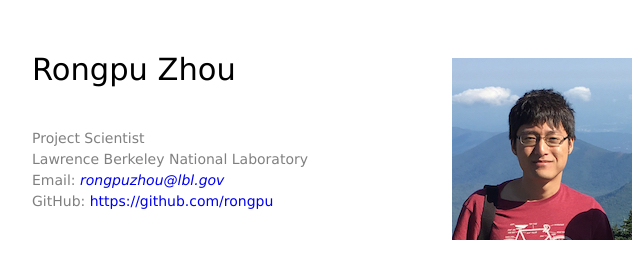
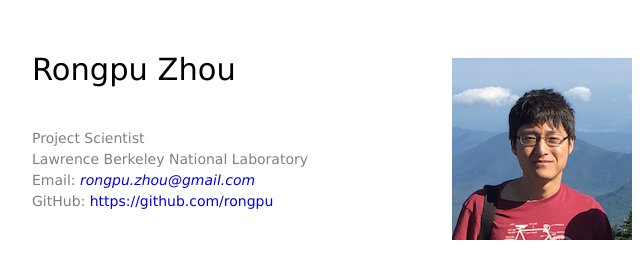
Before and after one commit to rongpu/rongpu.github.io, a plain HTML site: page index.html in a window 1280 px wide. Shown: the top 259 px of the page, 258-898 px from the left. Drawn offline with Linux system fonts and the light colour scheme.

Commit message:
Update index.html

```diff
--- a/index.html
+++ b/index.html
@@ -19,7 +19,7 @@
 <div class="contact">
   Project Scientist<br>
   Lawrence Berkeley National Laboratory<br clear="left">
-  Email: <i><a href="mailto:rongpuzhou@lbl.gov">rongpuzhou@lbl.gov</a></i> <br>
+  Email: <i><a href="mailto:rongpuzhou@lbl.gov">rongpu.zhou@gmail.com</a></i> <br>
   GitHub: <a href="https://github.com/rongpu">https://github.com/rongpu</a> <br>
 </div>
 
```
